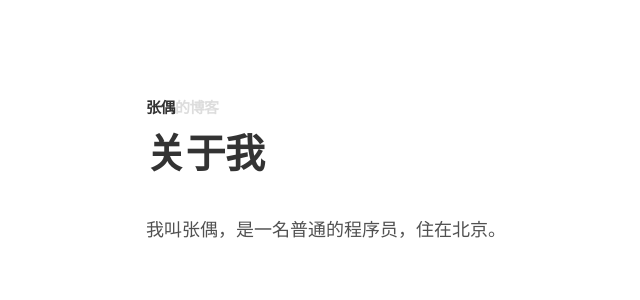
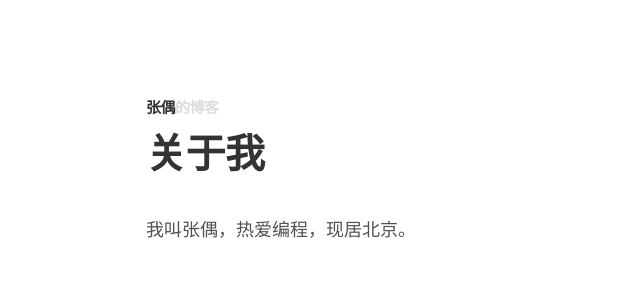
Before and after one commit to comehope/comehope.github.io, a Jekyll site: the page built from about.md, in a window 1280 px wide. Shown: the top 300 px of the page, without its empty margins (134-774 px from the left). Built offline with Jekyll 4.4.1, drawn with Linux system fonts in a browser that asks for light colours.

Commit message:
更新ABOUT

```diff
--- a/about.md
+++ b/about.md
@@ -3,4 +3,4 @@ title: 关于我
 permalink: /about.html
 ---
 
-我叫张偶，是一名普通的程序员，住在北京。
+我叫张偶，热爱编程，现居北京。
```
